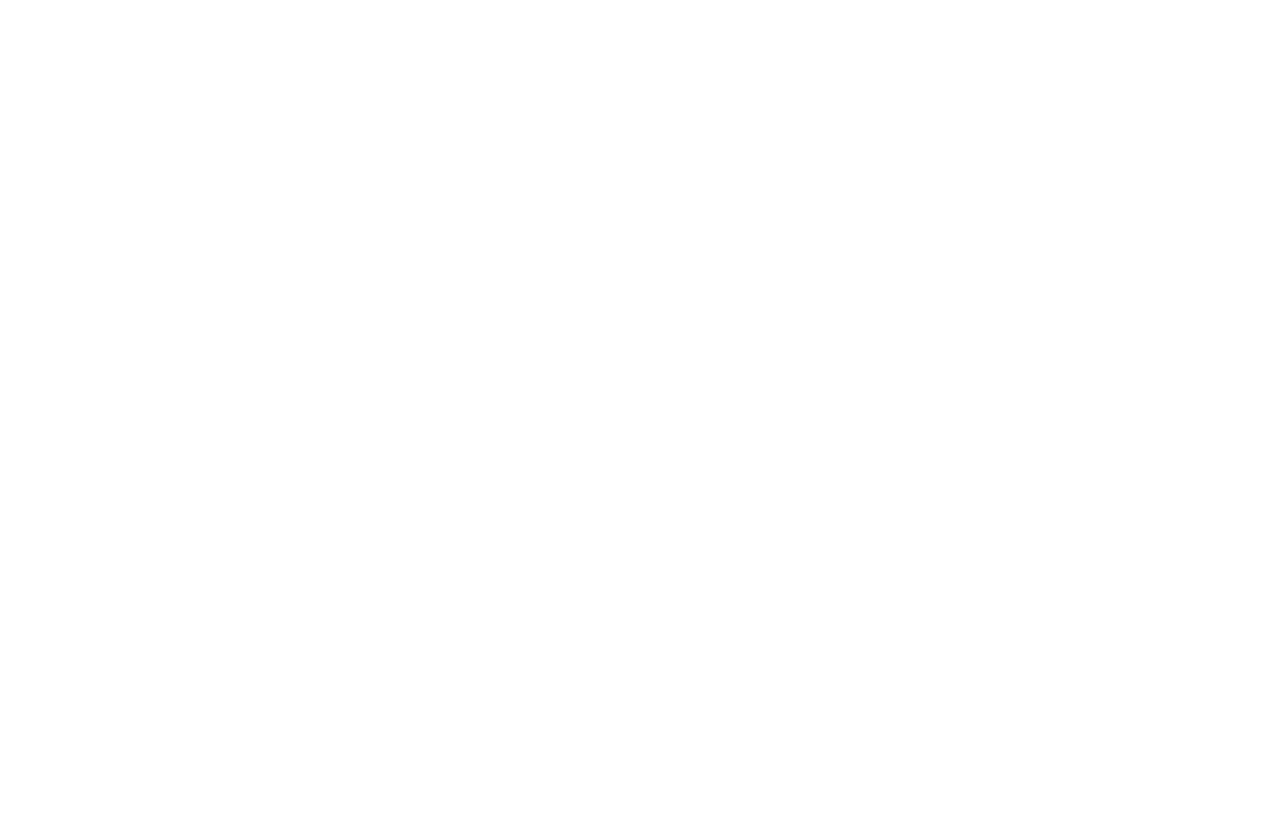
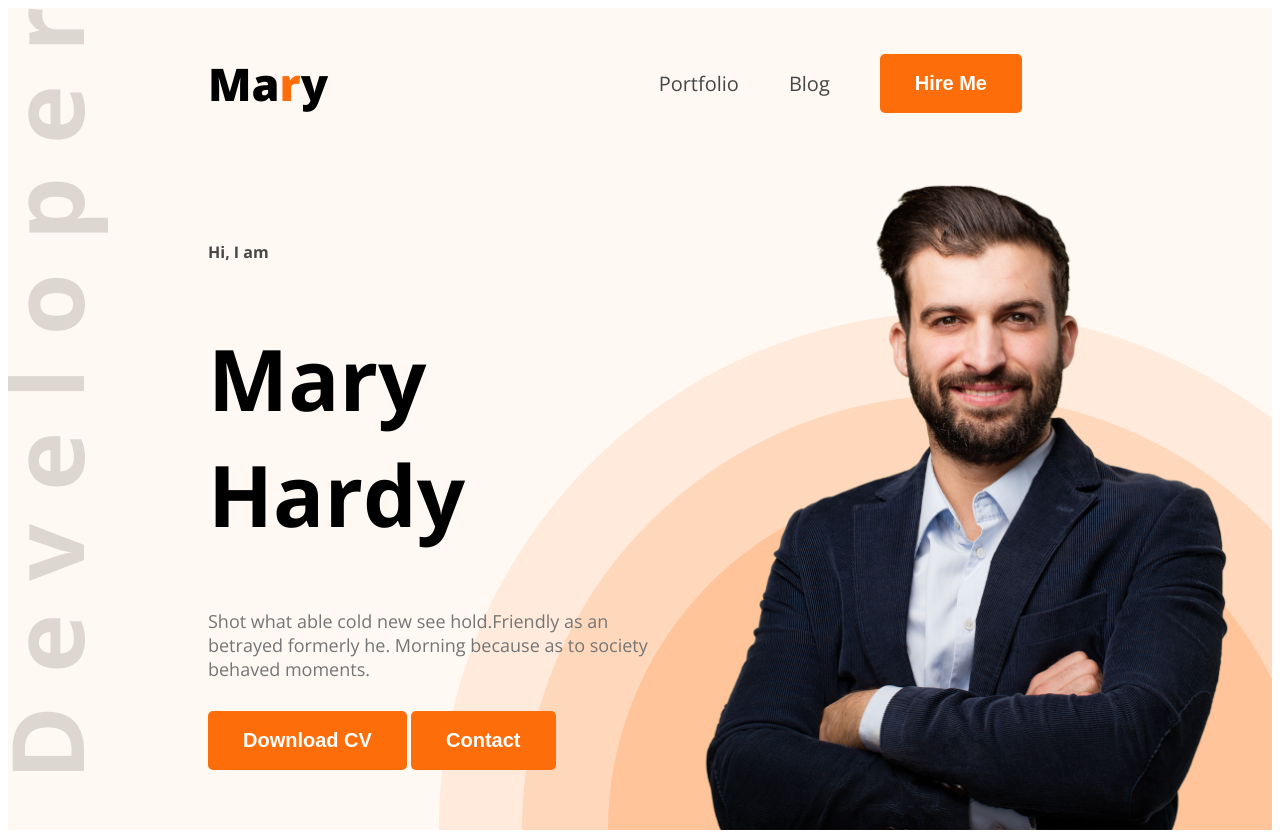
Before and after one commit to farhanarexa/web_developer.portfolio, a plain HTML site: page index.html in a window 1280 px wide. Before the commit the page ends 800 px from the top, so only its background shows below. Drawn offline with nearby package versions, Linux system fonts and the light colour scheme.

Commit message:
created portfplio banner with content and images

```diff
--- a/index.html
+++ b/index.html
@@ -5,10 +5,38 @@
     <meta charset="UTF-8">
     <meta name="viewport" content="width=device-width, initial-scale=1.0">
     <title>Web Developer Portfolio</title>
+    <link rel="preconnect" href="https://fonts.googleapis.com">
+    <link rel="preconnect" href="https://fonts.gstatic.com" crossorigin>
+    <link href="https://fonts.googleapis.com/css2?family=Open+Sans:ital,wght@0,300..800;1,300..800&display=swap"
+        rel="stylesheet">
+    <link rel="stylesheet" href="styles/portfolio.css">
 </head>
 
-<body>
-    <header>
+<body class="open-sans-normal">
+    <header class="header">
+        <nav>
+            <h3 class="nav-title">Ma<span class="text-primary">r</span>y</h3>
+            <ul>
+                <li><a class="dark-2" href="">Portfolio</a></li>
+                <li><a class="dark-2" href="">Blog</a></li>
+                <li><a href=""><button class="btn-primary">Hire Me</button></a></li>
+
+            </ul>
+        </nav>
+
+        <div class="banner">
+            <div class="banner-content">
+                <h4 class="banner-greeting dark-2">Hi, I am</h4>
+                <h1 class="banner-title">Mary Hardy</h1>
+                <p class="banner-description">
+                    Shot what able cold new see hold.Friendly as an betrayed formerly he. Morning because as to society behaved moments.
+                </p>
+                <button class="btn-primary">Download CV</button>
+                <button class="btn-primary">Contact</button>
+            </div>
+            <img class="profile-pic" src="images/hardy.png" alt="">
+
+        </div>
 
     </header>
 
--- /dev/null
+++ b/styles/portfolio.css
@@ -0,0 +1,104 @@
+.open-sans-normal {
+    font-family: "Open Sans", sans-serif;
+    font-optical-sizing: auto;
+    font-style: normal;
+    font-variation-settings:
+        "wdth" 100;
+}
+
+/* shared styles */
+.text-primary {
+    color: #FD6E0A;
+}
+
+.dark-2 {
+    color: #474747;
+}
+
+.btn-primary {
+    background-color: #FD6E0A;
+    border: 0;
+    color: white;
+    font-size: 20px;
+    font-weight: bold;
+    padding: 18px 35px;
+    border-radius: 5px;
+    border: none;
+}
+
+/* header styles */
+header {
+    background-color: #FFF8F3;
+    background-image: url('../images/header_bg.png'), url('../images/developer.png');
+    background-repeat: no-repeat;
+    background-position: bottom right,top left;
+}
+
+/* nav styles */
+nav {
+    display: flex;
+    align-items: center;
+    justify-content: space-between;
+    margin: 0px 200px;
+}
+
+.nav-title {
+    font-size: 45px;
+    font-weight: 800;
+}
+
+nav ul li {
+    list-style: none;
+    margin-right: 50px;
+
+}
+
+nav li a {
+    text-decoration: none;
+    font-size: 20px;
+
+}
+
+nav ul {
+    display: flex;
+    align-items: center;
+}
+
+/* banner styles */
+.banner {
+    display: flex;
+    justify-content: space-between;
+    margin: 0px 35px 0px 200px;
+}
+
+.banner-content {
+    max-width: 580px;
+}
+
+.banner-greetings {
+    font-size: 45px;
+    font-weight: 600;
+
+}
+
+.banner-title {
+    font-size: 85px;
+    font-weight: 700;
+}
+
+.banner-description {
+    font-size: 18px;
+    font-weight: 400;
+    color: #757575;
+    margin-bottom: 30px;
+}
+
+.banner {
+    display: flex;
+    align-items: center
+}
+
+.profile-pic {
+    width: 580px;
+
+}
```
